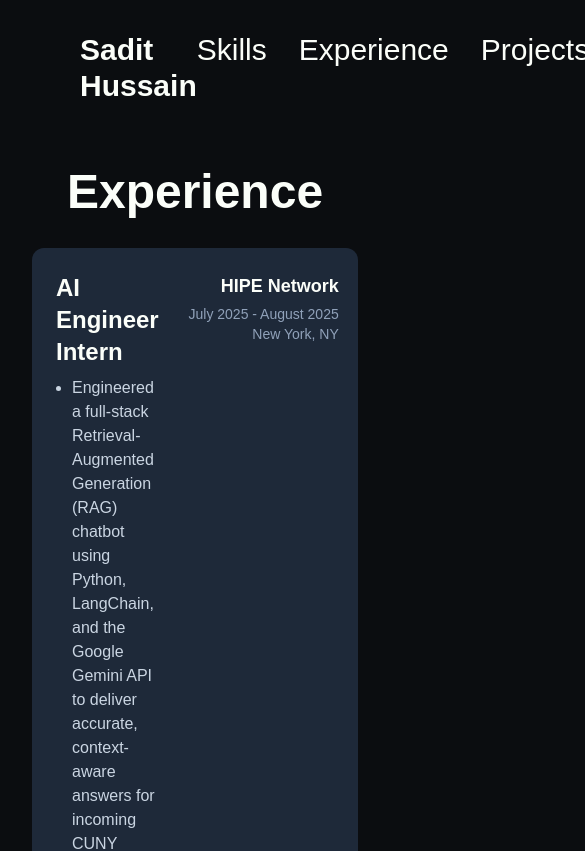
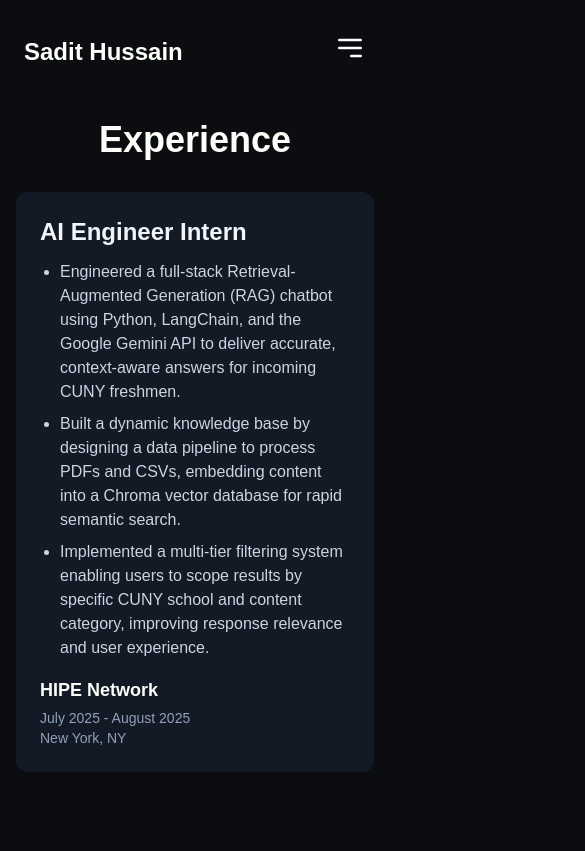
Before and after one commit to sadithussain/sadithussain.github.io, a Next.js app: page /experience in a window 390 px wide. Shown: the top 851 px of the page, 585 px wide, since content can reach past the window. Built offline with nearby package versions, Linux system fonts and the light colour scheme.

Commit message:
Website fits on different screens
Updated the Tailwind CSS classes in order to allow different screen sizes load in my website correctly.

```diff
--- a/src/app/experience/page.tsx
+++ b/src/app/experience/page.tsx
@@ -17,26 +17,26 @@ const experienceData = [
 
 const Experience = () => {
   return (
-    <main className="flex flex-col items-center gap-y-8 p-8 w-full">
-      <h1 className="text-5xl font-bold">Experience</h1>
-      <div className="w-full max-w-4xl">
+    <main className="flex flex-col items-center gap-y-8 p-4 md:p-8 w-full">
+      <h1 className="text-4xl md:text-5xl font-bold">Experience</h1>
+      <div className="w-full max-w-4xl space-y-8">
         {experienceData.map((experience, index) => (
           <div
             key={index}
-            className="group flex gap-x-6 rounded-xl bg-gray-800 p-6 transition-all hover:bg-gray-800/50"
+            className="group flex flex-col md:flex-row gap-4 md:gap-x-6 rounded-xl bg-slate-800/50 p-6 transition-all hover:bg-slate-800/80"
           >
             <div className="flex-grow">
-              <h2 className="text-2xl font-bold transition-colors group-hover:text-slate-300">
+              <h2 className="text-2xl font-bold transition-colors text-slate-100 group-hover:text-sky-300">
                 {experience.title}
               </h2>
-              <ul className="list-disc list-outside pl-4 mt-2 space-y-2 text-slate-300">
+              <ul className="list-disc list-outside pl-5 mt-3 space-y-2 text-slate-300">
                 {experience.description.map((bullet, i) => (
                   <li key={i}>{bullet}</li>
                 ))}
               </ul>
             </div>
 
-            <div className="text-right flex-shrink-0">
+            <div className="flex-shrink-0 text-left md:text-right">
               <p className="text-lg font-semibold">
                 <a
                   href={experience.companyLink}
@@ -47,7 +47,6 @@ const Experience = () => {
                   {experience.company}
                 </a>
               </p>
-
               <p className="text-sm text-slate-400 mt-1">{experience.dates}</p>
               <p className="text-sm text-slate-400">{experience.location}</p>
             </div>
--- a/src/app/projects/page.tsx
+++ b/src/app/projects/page.tsx
@@ -45,9 +45,9 @@ const projectData = [
 
 const Projects = () => {
   return (
-    <main className="flex flex-col items-center gap-y-8 p-8">
-      <h1 className="text-5xl font-bold">Projects</h1>
-      <div className="grid grid-cols-3 gap-4">
+    <main className="flex flex-col items-center gap-y-8 p-4 md:p-8">
+      <h1 className="text-4xl md:text-5xl font-bold">Projects</h1>
+      <div className="grid grid-cols-1 md:grid-cols-2 lg:grid-cols-3 gap-4">
         {projectData.map((project, index) => (
           <div
             key={index}
--- a/src/app/skills/page.tsx
+++ b/src/app/skills/page.tsx
@@ -22,19 +22,24 @@ const skillsData = [
   },
   {
     category: "Developer Tools & Platforms",
-    skills: ["Git", "GitHub", "GitHub Actions"],
+    skills: ["Git", "GitHub", "GitHub Actions", "VS Code", "Vercel"],
   },
 ];
 
 const Skills = () => {
   return (
-    <main className="flex flex-col items-center gap-y-8 p-8 w-full">
-      <h1 className="text-5xl font-bold">Skills</h1>
-      <div className="grid grid-cols-4 gap-8 w-full max-w-5xl">
+    <main className="flex flex-col items-center gap-y-8 p-4 md:p-8 w-full">
+      <h1 className="text-4xl md:text-5xl font-bold text-center">My Skills</h1>
+      <div className="grid grid-cols-1 md:grid-cols-2 lg:grid-cols-4 gap-8 w-full max-w-6xl">
         {skillsData.map((item, index) => (
-          <div key={index}>
-            <h2 className="text-2xl font-semibold">{item.category}</h2>
-            <ul className="mt-4 text-lg text-left text-slate-300 space-y-2">
+          <div
+            key={index}
+            className="border border-slate-700 rounded-lg p-6 bg-slate-800/20"
+          >
+            <h2 className="text-2xl font-semibold text-slate-200">
+              {item.category}
+            </h2>
+            <ul className="mt-4 text-lg text-left text-slate-300 space-y-2 list-disc list-inside">
               {item.skills.map((skill, i) => (
                 <li key={i}>{skill}</li>
               ))}
--- a/src/components/Navbar.tsx
+++ b/src/components/Navbar.tsx
@@ -1,5 +1,7 @@
+"use client";
+
 import Link from "next/link";
-import React from "react";
+import React, { useState } from "react";
 
 const linkStyles = `
   relative
@@ -19,34 +21,100 @@ const linkStyles = `
 `;
 
 const Navbar = () => {
+  const [isOpen, setIsOpen] = useState(false);
+
+  const navLinks = [
+    { href: "/skills", label: "Skills" },
+    { href: "/experience", label: "Experience" },
+    { href: "/projects", label: "Projects" },
+  ];
+
+  const resumeLink = {
+    href: "/resume.pdf",
+    label: "Resume",
+  };
+
   return (
-    <div className="flex justify-between px-20 py-8 text-3xl">
-      <div className="">
+    <nav className="relative z-10">
+      <div className="flex justify-between items-center px-6 md:px-20 py-8 text-2xl md:text-3xl">
+        <div>
           <Link href="/" className={`${linkStyles} font-bold`}>
             Sadit Hussain
           </Link>
         </div>
 
-      <div className="flex gap-x-8">
-        <Link href="/skills" className={linkStyles}>
-          Skills
+        <div className="hidden md:flex items-center gap-x-8">
+          {navLinks.map((link) => (
+            <Link key={link.href} href={link.href} className={linkStyles}>
+              {link.label}
             </Link>
-        <Link href="/experience" className={linkStyles}>
-          Experience
-        </Link>
-        <Link href="/projects" className={linkStyles}>
-          Projects
-        </Link>
+          ))}
           <a
-          href="/resume.pdf"
+            href={resumeLink.href}
             target="_blank"
             rel="noopener noreferrer"
             className={linkStyles}
           >
-          Resume
+            {resumeLink.label}
           </a>
         </div>
+
+        <div className="md:hidden">
+          <button
+            onClick={() => setIsOpen(!isOpen)}
+            className="focus:outline-none"
+          >
+            <svg
+              className="w-8 h-8 text-white"
+              fill="none"
+              stroke="currentColor"
+              viewBox="0 0 24 24"
+              xmlns="http://www.w3.org/2000/svg"
+            >
+              {isOpen ? (
+                <path
+                  strokeLinecap="round"
+                  strokeLinejoin="round"
+                  strokeWidth="2"
+                  d="M6 18L18 6M6 6l12 12"
+                ></path>
+              ) : (
+                <path
+                  strokeLinecap="round"
+                  strokeLinejoin="round"
+                  strokeWidth="2"
+                  d="M4 6h16M4 12h16m-7 6h7"
+                ></path>
+              )}
+            </svg>
+          </button>
         </div>
+      </div>
+
+      {isOpen && (
+        <div className="md:hidden absolute top-full left-0 w-full bg-slate-800 flex flex-col items-center gap-y-6 py-6 text-2xl">
+          {navLinks.map((link) => (
+            <Link
+              key={link.href}
+              href={link.href}
+              className={linkStyles}
+              onClick={() => setIsOpen(false)}
+            >
+              {link.label}
+            </Link>
+          ))}
+          <a
+            href={resumeLink.href}
+            target="_blank"
+            rel="noopener noreferrer"
+            className={linkStyles}
+            onClick={() => setIsOpen(false)}
+          >
+            {resumeLink.label}
+          </a>
+        </div>
+      )}
+    </nav>
   );
 };
 
```
Also changed, not shown: src/app/page.tsx (+46 -37 lines). Lines whose indentation alone changed are shown as unchanged.
